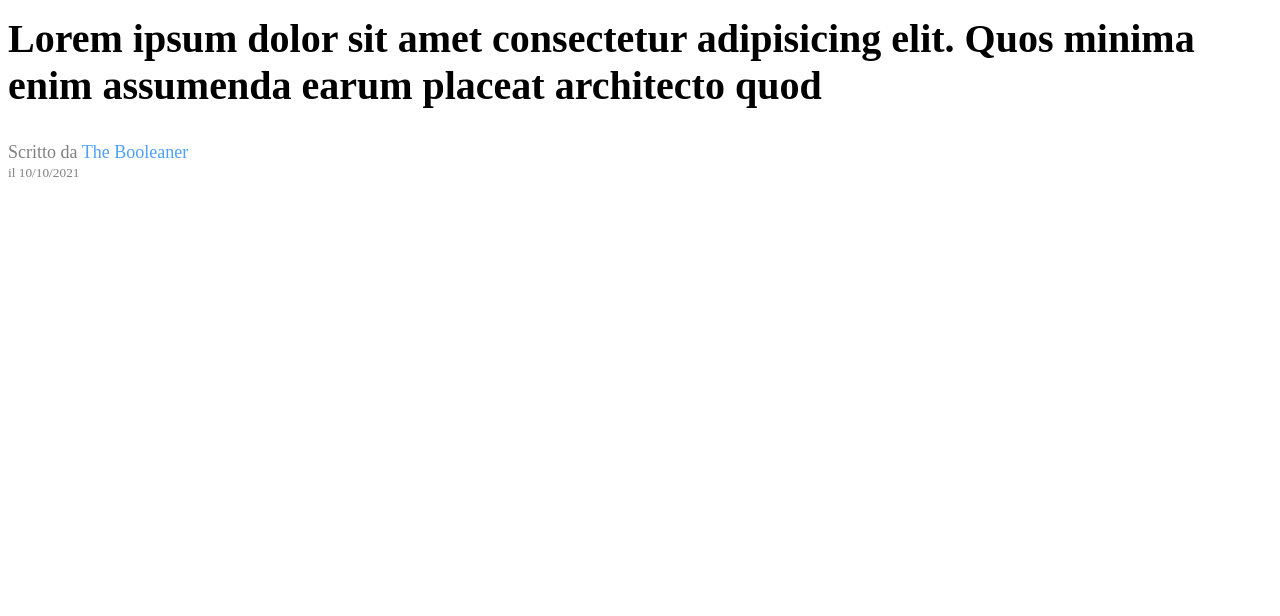
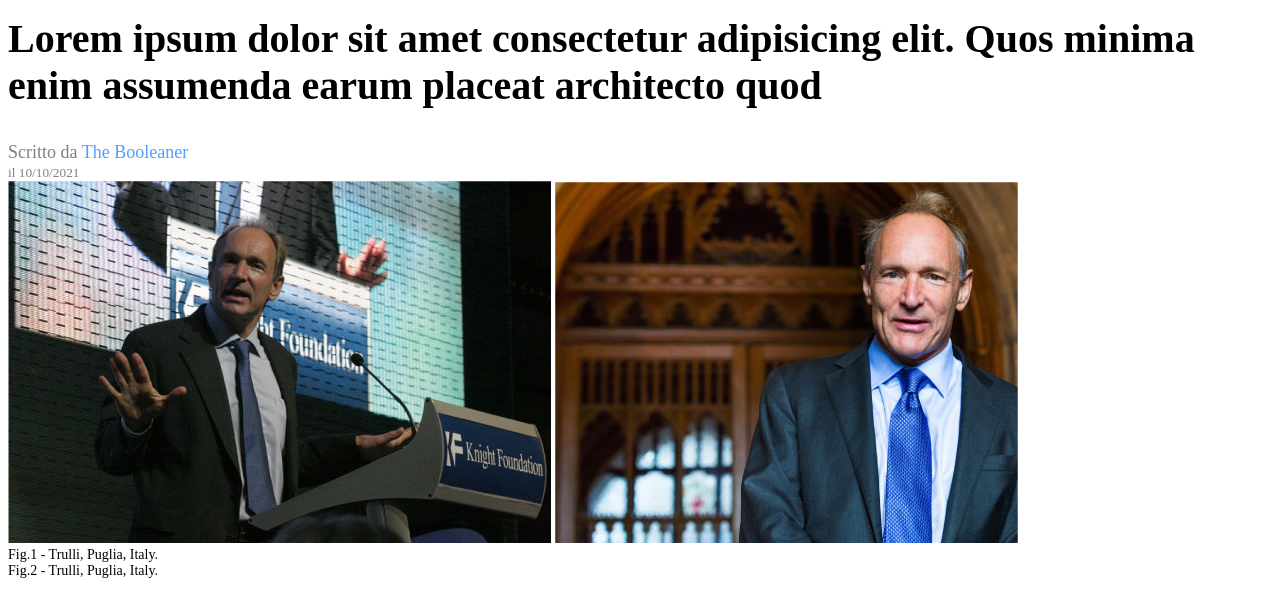
Before and after one commit to smboolean63/html-css-booleaner, a plain HTML site: page index.html in a window 1280 px wide. Shown: the part 180-796 px from the top of the page. Drawn offline with Linux system fonts and the light colour scheme.

Commit message:
Aggiunte immagini tim

```diff
--- a/css/style.css
+++ b/css/style.css
@@ -24,3 +24,7 @@ h1 {
 .author div {
     font-size: 18px;
 }
+
+.capitions {
+    font-size: 14px;
+}
--- a/index.html
+++ b/index.html
@@ -20,6 +20,16 @@
                     <small>il 10/10/2021</small>
                 </div>
                 <!-- /info autore -->
+                <!-- immagini -->
+                <div>
+                    <img src="img/tim-1.jpg" alt="Tim 1">
+                    <img src="img/tim-2.jpg" alt="Tim 2">
+                    <div class="capitions">
+                        Fig.1 - Trulli, Puglia, Italy.<br>
+                        Fig.2 - Trulli, Puglia, Italy.
+                    </div>
+                </div>
+                <!-- /immagini -->
             </article>
         </main>
         <footer></footer>
```
